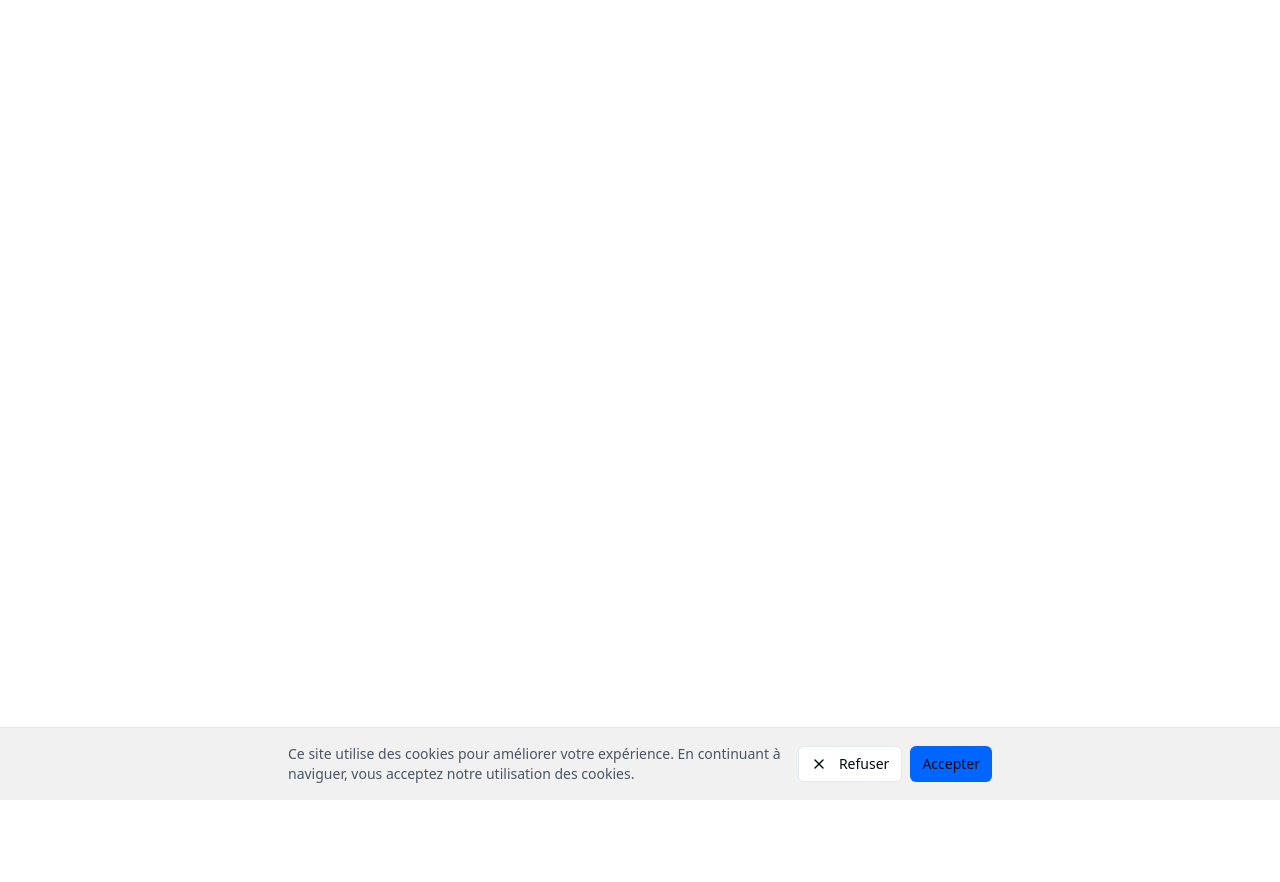
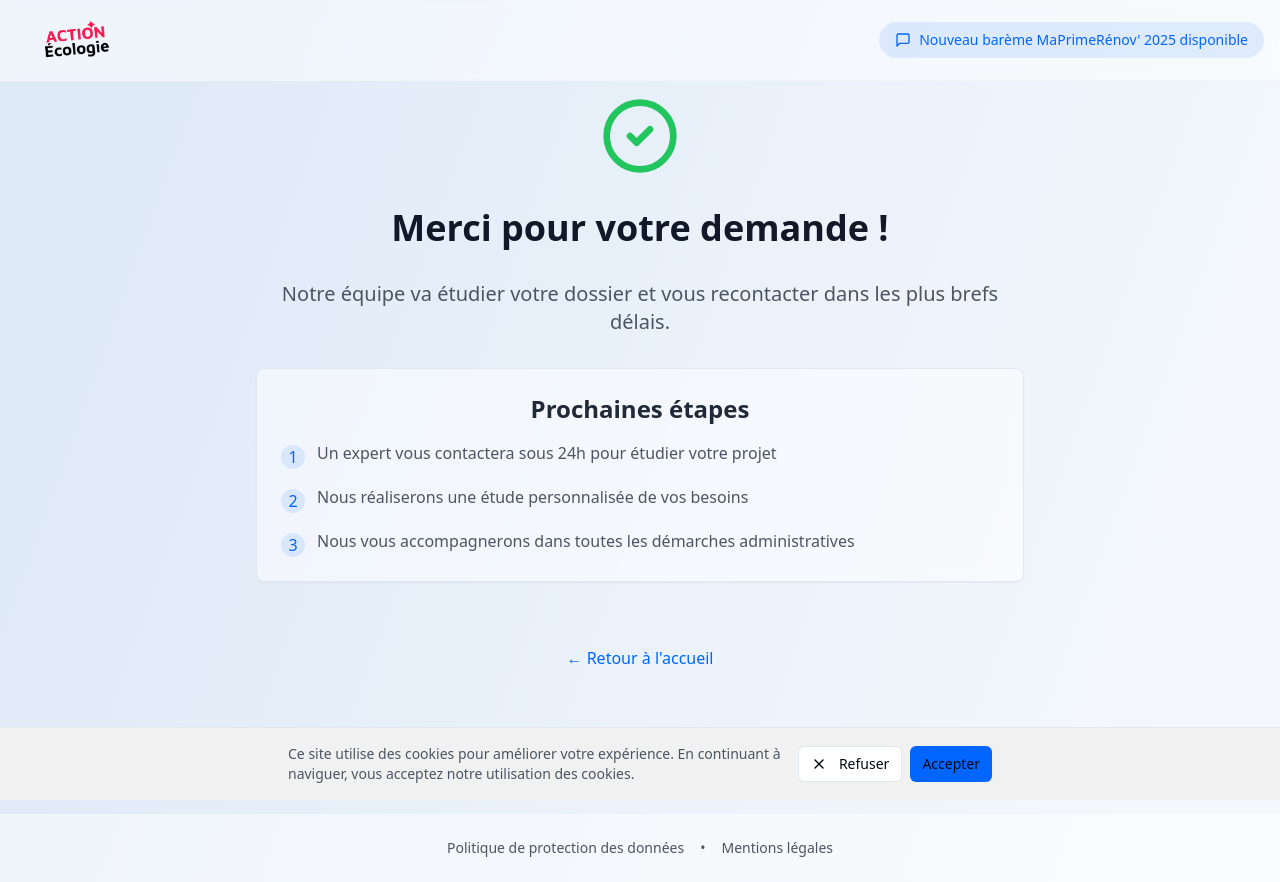
Before and after one commit to Tmouflard/replicate-landing-zone-18f64321, a React (Vite) app: page /merci in a window 1280 px wide. Before the commit the page ends 800 px from the top, so only its background shows below. Built offline with nearby package versions, Linux system fonts and the light colour scheme.

Commit message:
Create thank you page
Implement a thank you page similar to the reference provided in the prompt.
[skip gpt_engineer]

```diff
--- a/src/App.tsx
+++ b/src/App.tsx
@@ -5,6 +5,7 @@ import { QueryClient, QueryClientProvider } from "@tanstack/react-query";
 import { BrowserRouter, Routes, Route } from "react-router-dom";
 import { CookieBanner } from "@/components/CookieBanner";
 import Index from "./pages/Index";
+import ThankYou from "./pages/ThankYou";
 
 const queryClient = new QueryClient();
 
@@ -16,6 +17,7 @@ const App = () => (
       <BrowserRouter>
         <Routes>
           <Route path="/" element={<Index />} />
+          <Route path="/merci" element={<ThankYou />} />
         </Routes>
       </BrowserRouter>
       <CookieBanner />
--- /dev/null
+++ b/src/pages/ThankYou.tsx
@@ -0,0 +1,71 @@
+import { CheckCircle2 } from "lucide-react";
+import { Card } from "@/components/ui/card";
+import Header from "@/components/Header";
+import Footer from "@/components/Footer";
+
+const ThankYou = () => {
+  return (
+    <div className="min-h-screen bg-page-gradient">
+      <Header />
+      <main className="container mx-auto px-4 pt-24 pb-12">
+        <div className="max-w-3xl mx-auto text-center space-y-8">
+          <div className="flex justify-center">
+            <CheckCircle2 className="w-20 h-20 text-green-500" />
+          </div>
+
+          <h1 className="text-4xl font-bold text-gray-900">
+            Merci pour votre demande !
+          </h1>
+
+          <p className="text-xl text-gray-600">
+            Notre équipe va étudier votre dossier et vous recontacter dans les plus brefs délais.
+          </p>
+
+          <Card className="p-6 bg-white/50 backdrop-blur-sm">
+            <h2 className="text-2xl font-semibold text-gray-800 mb-4">
+              Prochaines étapes
+            </h2>
+            <div className="space-y-4 text-left">
+              <div className="flex items-start gap-3">
+                <div className="w-6 h-6 rounded-full bg-primary/10 flex items-center justify-center flex-shrink-0 mt-1">
+                  <span className="text-primary font-medium">1</span>
+                </div>
+                <p className="text-gray-600">
+                  Un expert vous contactera sous 24h pour étudier votre projet
+                </p>
+              </div>
+              <div className="flex items-start gap-3">
+                <div className="w-6 h-6 rounded-full bg-primary/10 flex items-center justify-center flex-shrink-0 mt-1">
+                  <span className="text-primary font-medium">2</span>
+                </div>
+                <p className="text-gray-600">
+                  Nous réaliserons une étude personnalisée de vos besoins
+                </p>
+              </div>
+              <div className="flex items-start gap-3">
+                <div className="w-6 h-6 rounded-full bg-primary/10 flex items-center justify-center flex-shrink-0 mt-1">
+                  <span className="text-primary font-medium">3</span>
+                </div>
+                <p className="text-gray-600">
+                  Nous vous accompagnerons dans toutes les démarches administratives
+                </p>
+              </div>
+            </div>
+          </Card>
+
+          <div className="pt-8">
+            <a
+              href="/"
+              className="inline-flex items-center text-primary hover:text-primary/80 font-medium transition-colors"
+            >
+              ← Retour à l'accueil
+            </a>
+          </div>
+        </div>
+      </main>
+      <Footer />
+    </div>
+  );
+};
+
+export default ThankYou;
```
